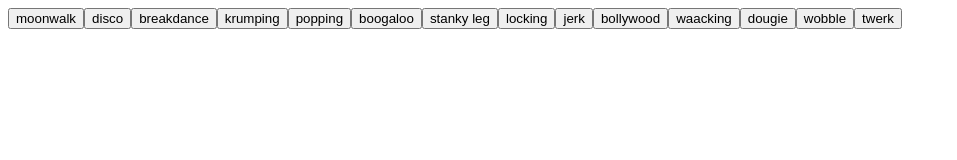
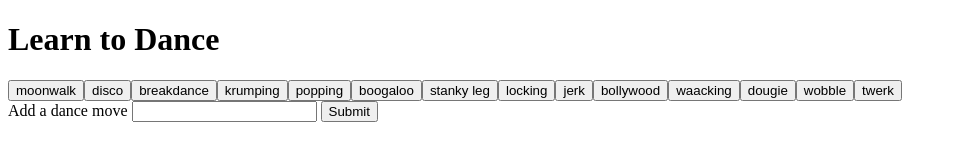
Before and after one commit to datananda/GifTastic, a website: page index.html in a window 1280 px wide. Shown: the whole page, without its empty margins (0-957 px from the left). Drawn offline with nearby package versions, Linux system fonts and the light colour scheme.

Commit message:
added input form that creates new button

```diff
--- a/assets/javascript/app.js
+++ b/assets/javascript/app.js
@@ -34,13 +34,18 @@ function toggleAnimation(jQueryImg) {
     }
 }
 
+function addMovesToPage() {
+    $("#buttons").empty();
+    danceMoves.forEach((move) => {
+        const newButton = $("<button>").text(move);
+        $("#buttons").append(newButton);
+    });
+}
+
 /*-------------------------------------------------------------------------
 / MAIN PROCESS
 /-------------------------------------------------------------------------*/
-danceMoves.forEach((move) => {
-    const newButton = $("<button>").text(move);
-    $("#buttons").append(newButton);
-});
+addMovesToPage();
 
 $("#buttons").on("click", "button", function () {
     console.log($(this).text());
@@ -61,3 +66,12 @@ $("#buttons").on("click", "button", function () {
 $("#gifs").on("click", "img", function () {
     toggleAnimation($(this));
 });
+
+$("#submit-new-move").on("click", (e) => {
+    e.preventDefault();
+    const newMove = $("#new-move-input").val().trim();
+    if (newMove) {
+        danceMoves.push(newMove);
+        addMovesToPage();
+    }
+});
--- a/index.html
+++ b/index.html
@@ -6,12 +6,24 @@
     <meta name="viewport" content="width=device-width, initial-scale=1.0">
     <meta http-equiv="X-UA-Compatible" content="ie=edge">
     <title>GifTastic</title>
+    <link href="https://fonts.googleapis.com/icon?family=Material+Icons" rel="stylesheet">
 </head>
 
 <body>
-
+    <div class="container">
+        <div class="row">
+            <div class="col s12">
+                <h1>Learn to Dance</h1>
+            </div>
+        </div>
+    </div>
     <div id="buttons"></div>
     <div id="gifs"></div>
+    <form>
+        <label for="new-move-input">Add a dance move</label>
+        <input id="new-move-input" type="text">
+        <input id="submit-new-move" type="submit">
+    </form>
 
     <script src="https://code.jquery.com/jquery-3.3.1.min.js" integrity="sha256-FgpCb/KJQlLNfOu91ta32o/NMZxltwRo8QtmkMRdAu8="
         crossorigin="anonymous"></script>
--- a/package.json
+++ b/package.json
@@ -20,6 +20,7 @@
   "dependencies": {
     "eslint": "^4.19.0",
     "eslint-config-airbnb-base": "^12.1.0",
-    "eslint-plugin-import": "^2.9.0"
+    "eslint-plugin-import": "^2.9.0",
+    "npm": "^5.7.1"
   }
 }
```
Also changed, not shown: 1 other file.
